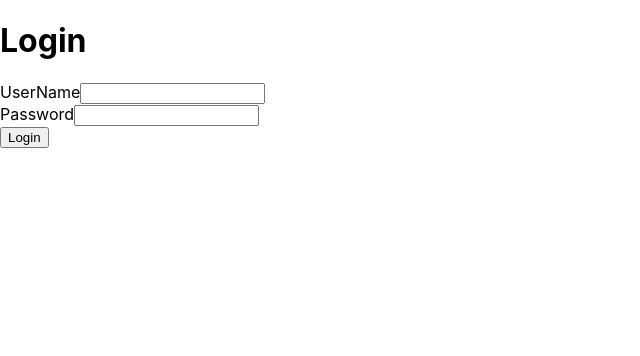
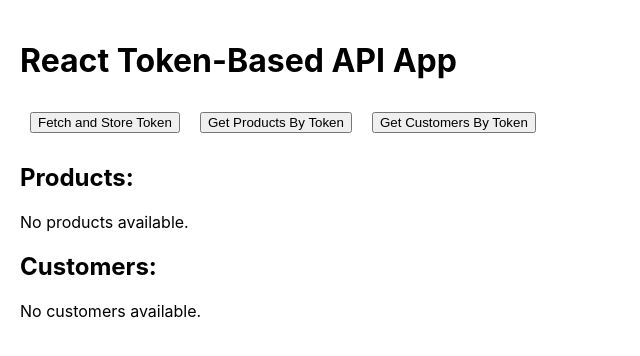
Before and after one commit to sureshnewdevdev/crud, a React (Create React App) app: page / in a window 1280 px wide. Shown: the top 356 px of the page, without its empty margins (0-640 px from the left). Built offline with nearby package versions, Linux system fonts and the light colour scheme.

Commit message:
CAll realtime wep api

```diff
--- a/src/App.js
+++ b/src/App.js
@@ -1,36 +1,162 @@
+// import React, { useState } from "react";
+// import Login from "./api/Login";
+// import Welcome from "./api/Welcome";
+
+// function App() {
+//   const [isAuthenticated, setIsAuthenticated] = useState(false);
+
+//   // Function to handle login
+//   const handleLogin = (username, password) => {
+//     if (username === "Admin" && password === "admin123") {
+//       // Save to localStorage
+//       localStorage.setItem("username", username);
+//       localStorage.setItem("password", password);
+//       localStorage.setItem("Role", "Admin");
+//       localStorage.setItem("Region", "SouthAsia");
+//       localStorage.setItem("LoginTime",new Date().toLocaleTimeString())
+
+//       // Set authentication state
+//       setIsAuthenticated(true);
+//     } else {
+//       alert("Login Failed: Invalid username or password.");
+//     }  };
+
+//   return (
+//     <div>
+//       {
+//       isAuthenticated ? (
+//         <Welcome />
+//       ) : (
+//         //setup --1
+//         <Login onLogin={handleLogin} />
+//         )
+// }</div>)
+// }
+
+// export default App;
+
 import React, { useState } from "react";
-import Login from "./api/Login";
-import Welcome from "./api/Welcome";
+import axios from "axios";
 
-function App() {
-  const [isAuthenticated, setIsAuthenticated] = useState(false);
+const App = () => {
+  const [token, setToken] = useState("");
+  const [products, setProducts] = useState([]);
+  const [customers, setCustomers] = useState([]);
+//https://localhost:7127/api/Products/GetToken
+  // API Base URL
+  const apiBaseUrl = "https://localhost:7127/api/Products";
 
-  // Function to handle login
-  const handleLogin = (username, password) => {
-    if (username === "Admin" && password === "admin123") {
-      // Save to localStorage
-      localStorage.setItem("username", username);
-      localStorage.setItem("password", password);
-      localStorage.setItem("Role", "Admin");
-      localStorage.setItem("Region", "SouthAsia");
-      localStorage.setItem("LoginTime",new Date().toLocaleTimeString())
+  const getToken = async () => {
+    try {
+      const response = await axios.get(`${apiBaseUrl}/GetToken`);
 
-      // Set authentication state
-      setIsAuthenticated(true);
-    } else {
-      alert("Login Failed: Invalid username or password.");
-    }  };
+      // Log the entire response to check the structure
+      console.log("API Response:", response.data);
+
+      // Fetch the token based on the actual response structure
+      const fetchedToken = response.data?.Token || response.data?.token || response.data;
+
+      if (fetchedToken) {
+        setToken(fetchedToken);
+        localStorage.setItem("token", fetchedToken);
+        alert("Token fetched and stored in localStorage!");
+        alert(`Fetched Token: ${fetchedToken}`);
+      } else {
+        alert("Token not found in the response.");
+      }
+    } catch (error) {
+      console.error("Error fetching token:", error);
+      alert("Failed to fetch token.");
+    }
+  };
+
+
+  // Fetch Products using Token
+  const getProductsByToken = async () => {
+    try {
+      const storedToken = localStorage.getItem("token");
+      if (!storedToken) {
+        alert("No token found. Fetch the token first!");
+        return;
+      }
+
+      const response = await axios.post(`${apiBaseUrl}/GetProductsByToken`, storedToken, {
+        headers: { "Content-Type": "application/json" },
+      });
+      setProducts(response.data);
+    } catch (error) {
+      console.error("Error fetching products:", error);
+      alert("Failed to fetch products. Check the token!");
+    }
+  };
+
+  // Fetch Customers using Token (no validation)
+  const getCustomersByToken = async () => {
+    try {
+      const storedToken = localStorage.getItem("token");
+      if (!storedToken) {
+        alert("No token found. Fetch the token first!");
+        return;
+      }
+
+      const response = await axios.post(`${apiBaseUrl}/GetCustomersByToken`, storedToken, {
+        headers: { "Content-Type": "application/json" },
+      });
+      setCustomers(response.data);
+    } catch (error) {
+      console.error("Error fetching customers:", error);
+      alert("Failed to fetch customers.");
+    }
+  };
 
   return (
-    <div>
-      {
-      isAuthenticated ? (
-        <Welcome />
-      ) : (
-        //setup --1
-        <Login onLogin={handleLogin} />
-        )
-}</div>)
-}
+    <div style={{ padding: "20px" }}>
+      <h1>React Token-Based API App</h1>
+
+      {/* Fetch and Store Token */}
+      <button onClick={getToken} style={{ margin: "10px" }}>
+        Fetch and Store Token
+      </button>
+
+      {/* Get Products */}
+      <button onClick={getProductsByToken} style={{ margin: "10px" }}>
+        Get Products By Token
+      </button>
+
+      {/* Get Customers */}
+      <button onClick={getCustomersByToken} style={{ margin: "10px" }}>
+        Get Customers By Token
+      </button>
+
+      {/* Display Products */}
+      <div>
+        <h2>Products:</h2>
+        {products.length > 0 ? (
+          <ul>
+            {products.map((product, index) => (
+              <li key={index}>{product}</li>
+            ))}
+          </ul>
+        ) : (
+          <p>No products available.</p>
+        )}
+      </div>
+
+      {/* Display Customers */}
+      <div>
+        <h2>Customers:</h2>
+        {customers.length > 0 ? (
+          <ul>
+            {customers.map((customer, index) => (
+              <li key={index}>{customer}</li>
+            ))}
+          </ul>
+        ) : (
+          <p>No customers available.</p>
+        )}
+      </div>
+    </div>
+  );
+};
 
 export default App;
```
